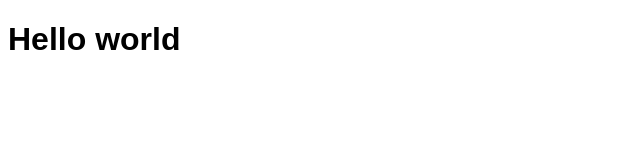
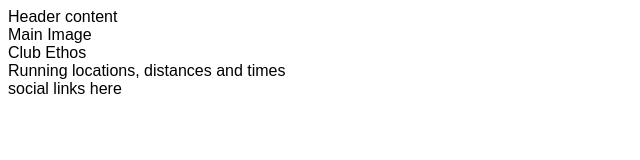
Before and after one commit to ShaneJames89/love-running, a plain HTML site: page index.html in a window 1280 px wide. Shown: the whole page, without its empty margins (0-640 px from the left). Drawn offline with Linux system fonts and the light colour scheme.

Commit message:
Add core structure for home page

```diff
--- a/index.html
+++ b/index.html
@@ -11,6 +11,18 @@
     <title>Love Running</title>
 </head>
 <body>
-  <h1>Hello world</h1>
+  <header>Header content</header>
+  <section>
+    Main Image
+  </section>
+  <section>
+    Club Ethos
+  </section>
+  <section>
+    Running locations, distances and times
+  </section>
+  <footer>
+    social links here
+  </footer>
 </body>
 </html>
```
